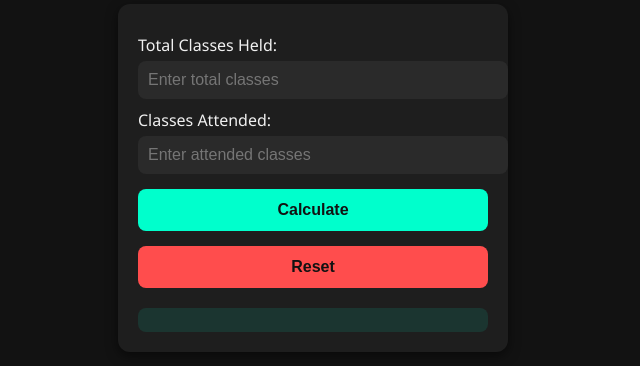
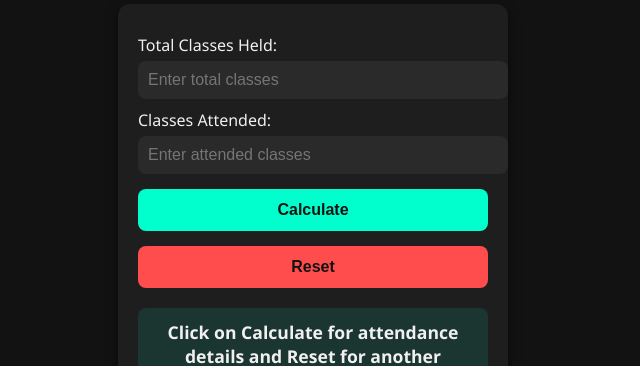
Before and after one commit to deoaayush4/Attendance-Calculator, a plain HTML site: page index.html in a window 1280 px wide. Shown: the part 108-474 px from the top of the page, without its empty margins (327-967 px from the left). Drawn offline with Linux system fonts and the light colour scheme.

Commit message:
Initial commit

```diff
--- a/index.html
+++ b/index.html
@@ -99,7 +99,7 @@
         <button onclick="calculateAttendance()">Calculate</button>
         <button onclick="resetForm()" style="background-color: #ff4d4d;">Reset</button>
 
-        <div class="result" id="result"></div>
+        <div class="result" id="result">Click on Calculate for attendance details and Reset for another subject.</div>
     </div>
 
     <div class="branding">Made by <strong>Gumnaam</strong></div>
```
